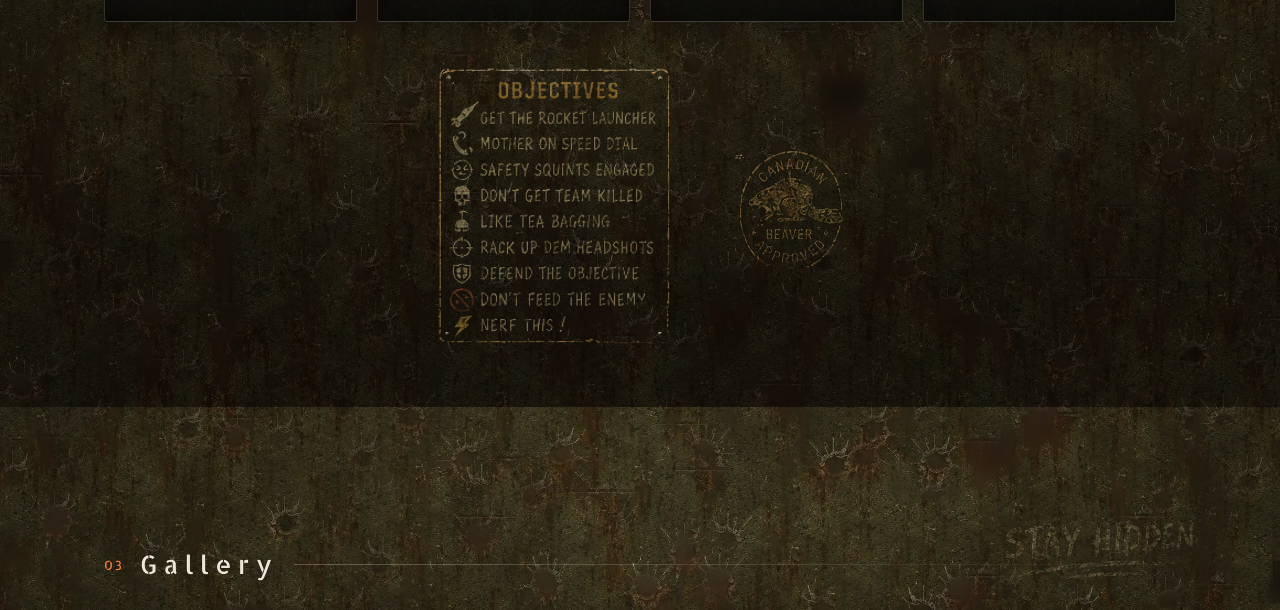
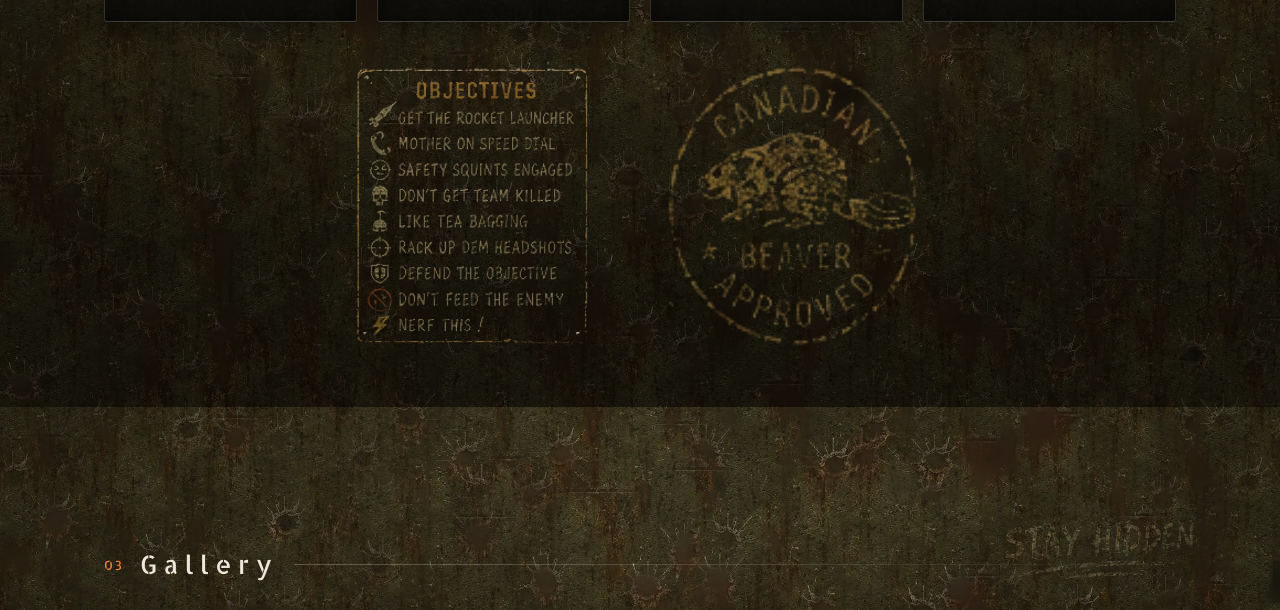
Before and after one commit to mpurdon/chuckstalker.com, an Astro site: page / in a window 1280 px wide. Shown: the part 1993-2603 px from the top of the page. Built offline with nearby package versions, Linux system fonts and the light colour scheme; Astro itself is replaced by a stand-in of ours.

Commit message:
Sharper beaver badge art (v2), matched to objectives plate height
Co-Authored-By: Claude Opus 5 (1M context) <noreply@anthropic.com>

```diff
--- a/src/pages/index.astro
+++ b/src/pages/index.astro
@@ -62,7 +62,7 @@ import Layout from '../layouts/Layout.astro';
     </div>
     <div class="stamp-row">
       <img class="widget obj" src="/images/widgets/objectives-v1.webp" width="223" height="263" alt="Objectives: get the rocket launcher; mother on speed dial; safety squints engaged; don't get team killed; like tea bagging; rack up dem headshots; defend the objective; don't feed the enemy; nerf this!" />
-      <img class="widget beaver-badge" src="/images/widgets/beaver.webp" alt="" aria-hidden="true" width="112" height="120" />
+      <img class="widget beaver-badge" src="/images/widgets/beaver-v2.webp" alt="" aria-hidden="true" width="121" height="127" />
     </div>
   </section>
 
--- a/src/styles/base.css
+++ b/src/styles/base.css
@@ -241,8 +241,8 @@ footer .line b { color: var(--text-secondary); font-weight: 400; }
 .w-wheel { top: 4.5rem; right: 1rem; width: 180px; opacity: .55; transform: rotate(-2deg); }
 .stamp-row { display: flex; justify-content: center; align-items: center; gap: clamp(1.5rem, 5vw, 3.5rem); margin-top: 2.5rem; flex-wrap: wrap; }
 .stamp-row img { height: 84px; width: auto; opacity: .7; }
-.stamp-row .obj { height: clamp(230px, 32vw, 290px); opacity: .9; }
-.stamp-row .beaver-badge { height: 120px; }
+.stamp-row .obj,
+.stamp-row .beaver-badge { height: clamp(230px, 32vw, 290px); opacity: .9; }
 
 .w-stayhidden { top: 4.2rem; right: 1rem; width: 200px; opacity: .5; transform: rotate(-1deg); }
 .slot .squatch { width: 150px; opacity: .55; }
```
Also changed, not shown: assets-src/beaver-source.png (added), assets-src/widgets/beaver.png, public/images/widgets/beaver-v2.webp (added), public/images/widgets/beaver.webp (deleted).
